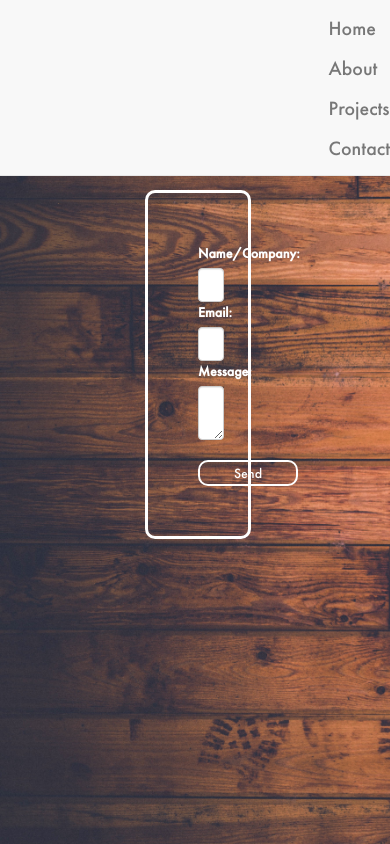
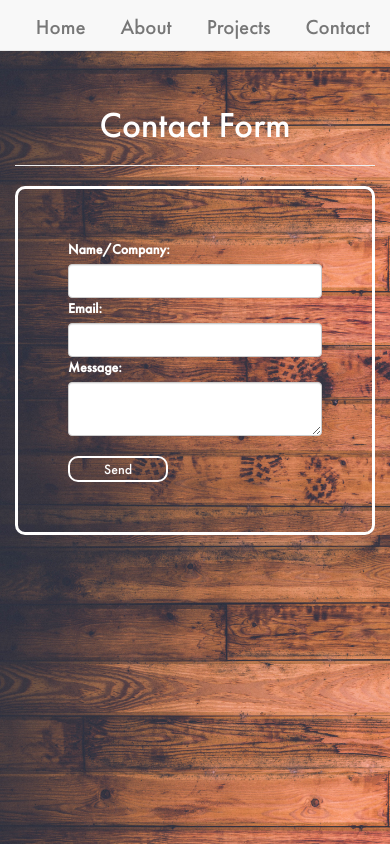
Before and after one commit to danielcanas/danielcanas.github.io, a PHP site: page /contact.html in a window 390 px wide. Run offline with PHP 8.4, Linux system fonts and the light colour scheme; some libraries are stand-ins or nearby versions.

Commit message:
Mobile ready

```diff
--- a/contact.html
+++ b/contact.html
@@ -18,21 +18,23 @@
     <div class="container">
 
     <div class="row">
-      <div class="col-xs-12">
+      <div class="col-xs-12 col-md-12 col-sm-12">
           <nav class="navbar navbar-default navbar-fixed-top">
-            <ul class="nav navbar-nav pull-right">
+            <div class="container fifty">
+              <ul class="nav navbar-nav navbar-right vert">
                 <li><a href="index.html">Home</a></li>
                 <li><a href="about.html">About</a></li>
                 <li><a href="#">Projects</a></li>
                 <li><a href="contact.html">Contact</a></li>
               </ul>
+            </div>
           </nav>
         </div>
     </div>
 
 
       <div class="row">
-        <div class="col-xs-4 col-xs-offset-4">
+        <div class="col-xs-12">
           <div class="page-header text-center">
             <h1>Contact Form</h1>
           </div>
@@ -41,8 +43,9 @@
 
 
 
+
         <div class="row">
-        <div class="col-xs-4 col-xs-offset-4">
+          <div class="col-xs-12 col-md-4 col-sm-4 col-md-offset-4 col-sm-offset-4">
 
           <form action="http://formspree.io/danielcanas10@gmail.com" method="POST" id="contact-form">
             <label for="Name" id="name-label">Name/Company:</label>
@@ -56,7 +59,11 @@
           </form>
 
         </div>
+
         </div>
+
+
+
     </div>
 
   </body>
--- a/css/contact.css
+++ b/css/contact.css
@@ -5,27 +5,52 @@ src: url(../font/FuturaPTMedium.otf);
 
 body{
   font-family: Futura PT !important;
+  background-image: url(../background/wood-wall.jpg);
+  background-size: cover;
+  background-repeat: no-repeat
+  -webkit-background-size: cover;
+  -moz-background-size: cover;
+  -o-background-size: cover;
+  padding-top: 65px;
+}
+
+.jumbotron{
+  width: 100%;
+  background-color: transparent !important;
+  color: white;
+  position: absolute;
+  top: 50%;
+  left:50%;
+  transform: translate(-50%,-50%);
 }
 
 h1{
   color: white;
 }
 
-.container{
-  width: 100%;
-  height: 100%;
-  position: fixed;
-  background-color: transparent !important;
-  background-image: url(../background/wood-wall.jpg);
-  background-size: cover;
-  background-repeat: no-repeat
-  -webkit-background-size: cover;
-  -moz-background-size: cover;
-  -o-background-size: cover;
+.nav{
+  font-size: 1.5em;
+  white-space: nowrap;
 }
 
-.nav{
-  font-size: 20px;
+.nav > li {
+  display: inline;
+}
+.nav > li > a{
+  display: inline;
+}
+
+.fifty{
+  height: 50px;
+}
+
+.vert{
+  margin-top: 12px;
+}
+
+.navbar-right {
+  float: right!important;
+  margin-right: -10px;
 }
 
 form{
@@ -55,7 +80,3 @@ input:focus, textarea:focus {
   color: black;
   border-color: black;
 }
-
-.page-header{
-  padding-top: 10px;
-}
```
Also changed, not shown: about.html (+10 -8 lines), css/about.css (+24 -10 lines). Lines whose indentation alone changed are shown as unchanged.
